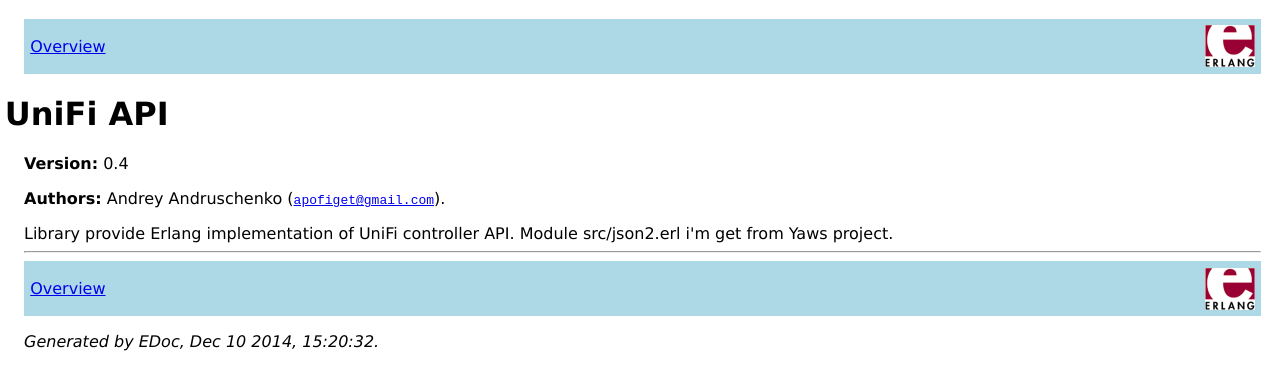
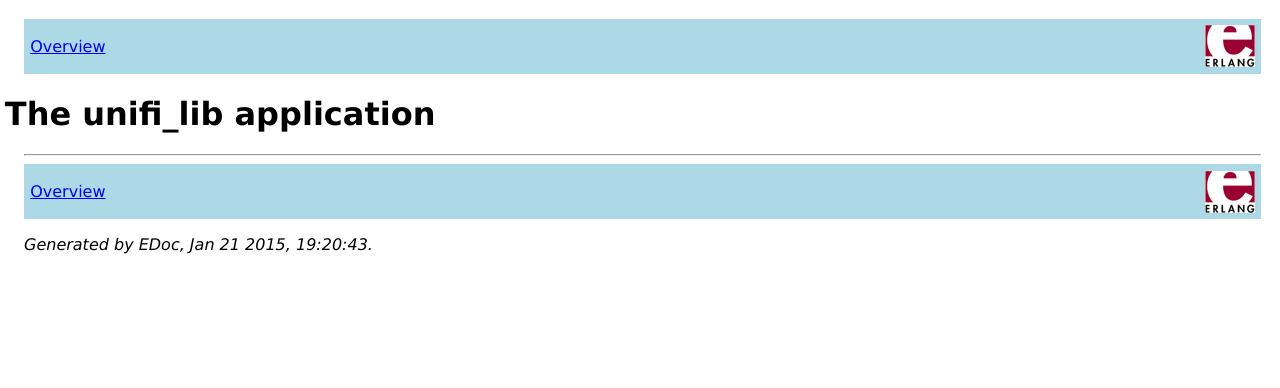
Before and after one commit to alvaropag/unifi_api, a plain HTML site: page doc/overview-summary.html in a window 1280 px wide. Drawn offline with Linux system fonts and the light colour scheme.

Commit message:
update docs, rename get_array to send_req, add some checks

```diff
--- a/doc/overview-summary.html
+++ b/doc/overview-summary.html
@@ -2,18 +2,15 @@
 <html>
 <head>
 <meta http-equiv="Content-Type" content="text/html; charset=UTF-8">
-<title>UniFi API</title>
+<title>The unifi_lib application</title>
 <link rel="stylesheet" type="text/css" href="stylesheet.css" title="EDoc">
 </head>
 <body bgcolor="white">
 <div class="navbar"><a name="#navbar_top"></a><table width="100%" border="0" cellspacing="0" cellpadding="2" summary="navigation bar"><tr><td><a href="overview-summary.html" target="overviewFrame">Overview</a></td><td><a href="http://www.erlang.org/"><img src="erlang.png" align="right" border="0" alt="erlang logo"></a></td></tr></table></div>
-<h1>UniFi API</h1>
-<p><b>Version:</b> 0.4</p>
-<p><b>Authors:</b> Andrey Andruschenko (<a href="mailto:apofiget@gmail.com"><tt>apofiget@gmail.com</tt></a>).</p>
-Library provide Erlang implementation of UniFi controller API. Module src/json2.erl i'm get from Yaws project.
+<h1>The unifi_lib application</h1>
 
 <hr>
 <div class="navbar"><a name="#navbar_bottom"></a><table width="100%" border="0" cellspacing="0" cellpadding="2" summary="navigation bar"><tr><td><a href="overview-summary.html" target="overviewFrame">Overview</a></td><td><a href="http://www.erlang.org/"><img src="erlang.png" align="right" border="0" alt="erlang logo"></a></td></tr></table></div>
-<p><i>Generated by EDoc, Dec 10 2014, 15:20:32.</i></p>
+<p><i>Generated by EDoc, Jan 21 2015, 19:20:43.</i></p>
 </body>
 </html>
```
Also changed, not shown: doc/json2.html (+1 -1 lines), doc/unifi.html (+1 -1 lines), 1 other file.
